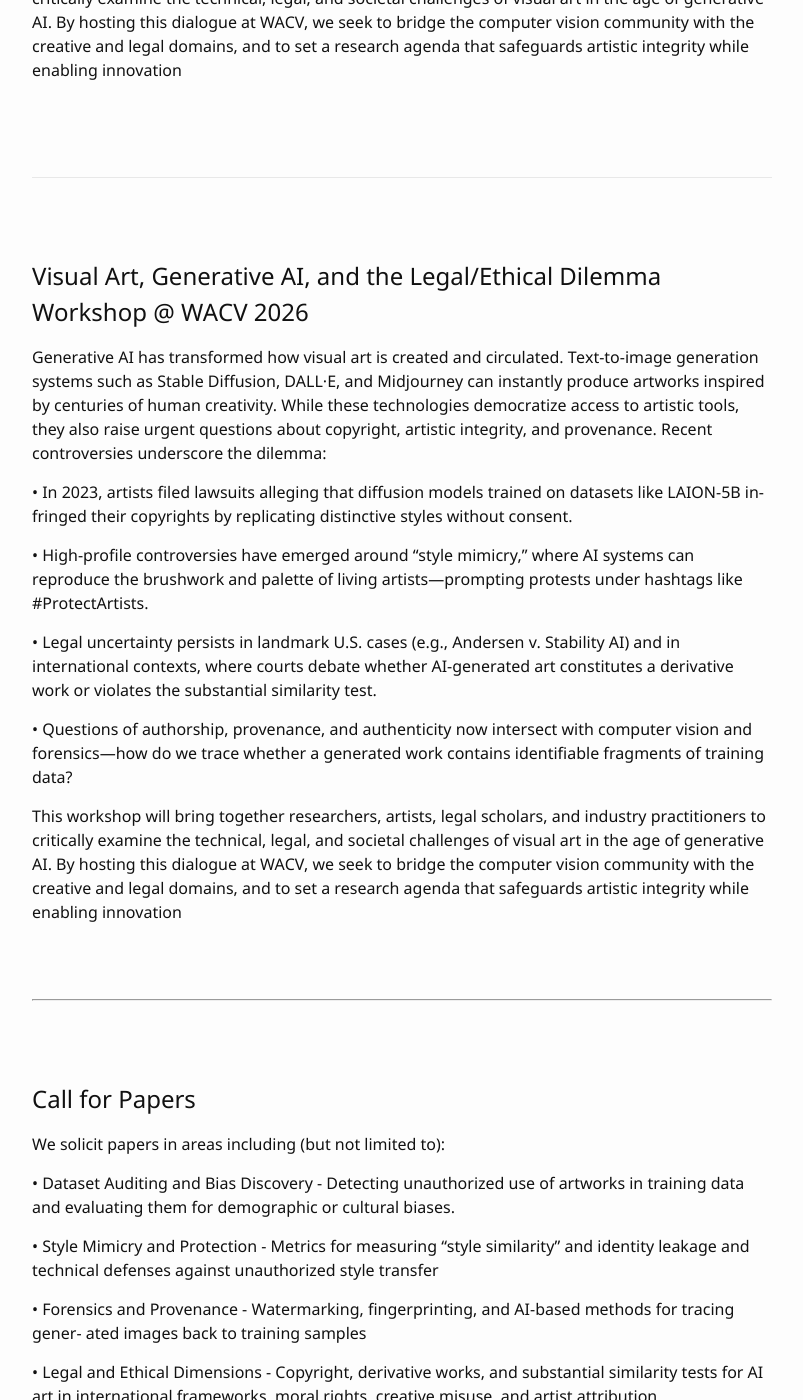
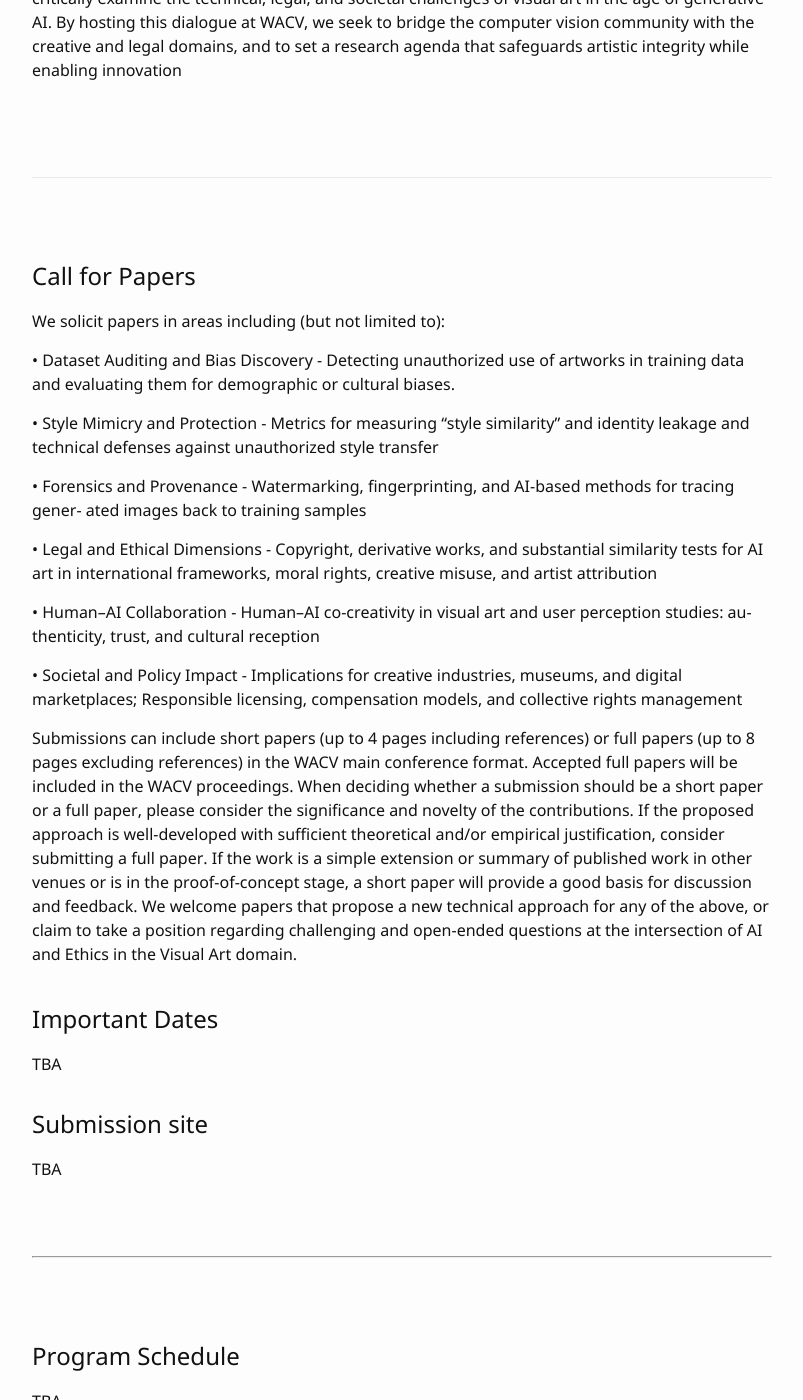
Before and after one commit to aparnabharati/valed-workshop-2026, a Jekyll site: the page built from index.md, in a window 1280 px wide and 1400 px high, scrolled down 1188 px. Shown: the whole window, without its empty margins (238-1041 px from the left). Built offline with Jekyll 4.4.1, drawn with Linux system fonts in a browser that asks for light colours.

Commit message:
update main page

```diff
--- a/index.md
+++ b/index.md
@@ -21,12 +21,6 @@
 This workshop will bring together researchers, artists, legal scholars, and industry practitioners to critically examine the technical, legal, and societal challenges of visual art in the age of generative AI. By hosting this dialogue at WACV, we seek to bridge the computer vision community with the creative and legal domains, and to set a research agenda that safeguards artistic integrity while enabling innovation
 
 </section>
-
----
-
-<div markdown="0">
-{% include page-section.html file="0-prep.md" id="about" %}
-</div>
 
 ---
 
```
